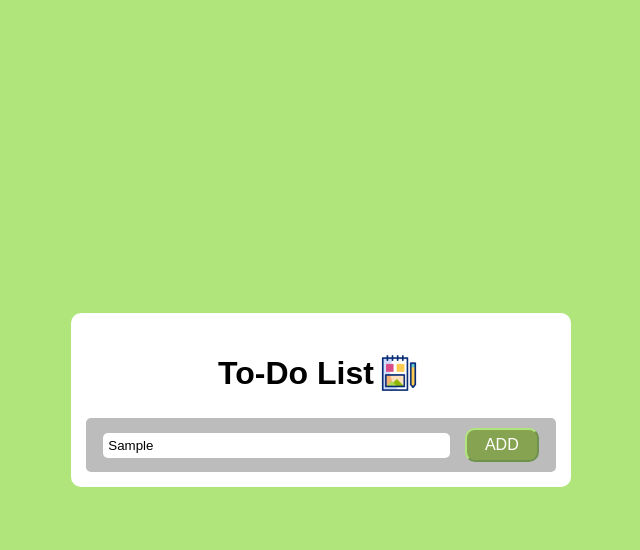
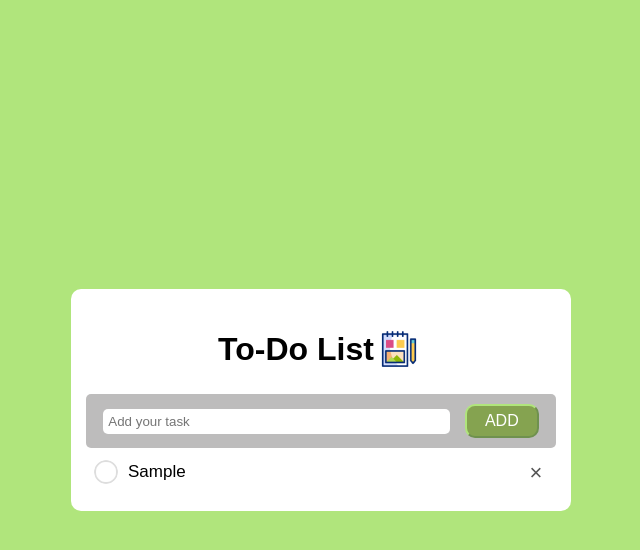
Before and after one commit to alpha21programmer/To-Do-App, a plain HTML site: page index.html in a window 1280 px wide. Both pictures are taken after typing "Sample" into the empty fields and a click on the button "ADD". Shown: the whole page, without its empty margins (319-959 px from the left). Drawn offline with Linux system fonts and the light colour scheme; files whose address does not match are found by name.

Commit message:
changes_done

```diff
--- a/app.js
+++ b/app.js
@@ -1,18 +1,49 @@
-const  listContainer = document.getElementById("list-container");
+const addButton = document.getElementById("button");
 
-const  inputBox = document.querySelector("button");
+const listContainer = document.getElementById("list-container");
+
+const inputBox = document.getElementById("todo-text");
+
+
 
 function addTask() {
-    if (inputBox.value === ''){
+
+    if (inputBox.value === ""){
         alert("You must write something");
 
     } else{
-        let li = document.createElement("li");
-        li.innerHTML = inputBox.value;
-        listContainer.appendChild(li);
+        const listItem = document.createElement("li");
+        listItem.innerHTML = inputBox.value;
+        listItem.textContent = inputBox.value;
+        listContainer.appendChild(listItem);
+        let span = document.createElement("span");
+        span.innerHTML = "\u00d7";
+        listItem.appendChild(span);
+
 
     }
+    inputBox.value="";
+    saveData();
+}
 
-} ;
+addButton.addEventListener("click", addTask);
 
-button.addEventlistener("click", addTask());
+    listContainer.addEventListener("click", function(e){
+        if(e.target.tagName === "LI") {
+            e.target.classList.toggle("checked");
+            saveData();
+        }
+        else if (e.target.tagName === "SPAN") {
+            e.target.parentElement.remove();
+            saveData();
+        }
+    },false);
+
+    function saveData() {
+        localStorage.setItem("myTaskData", listContainer.innerHTML);
+    }
+
+    function showData() {
+        listContainer.innerHTML = localStorage.getItem("myTaskData");
+    }
+    showData();
--- a/index.html
+++ b/index.html
@@ -1,25 +1,30 @@
 <!DOCTYPE html>
 <html lang="en">
   <head>
-    <meta charset="UTF-8">
-    <meta name="viewport" content="width=device-width, initial-scale=1.0">
+    <meta charset="UTF-8" />
+    <meta name="viewport" content="width=device-width, initial-scale=1.0" />
     <title>To-Do List App</title>
-    <link rel="stylesheet" href="style.css" >
-
+    <link rel="stylesheet" href="style.css"/>
   </head>
   <body>
-
     <div class="container">
       <div class="todo-app">
         <h1>To-Do List</h1>
-            <img src="C:\Users\pande\OneDrive\Desktop\Projects\To Do List App\images\layout.gif">
+        <img
+          src="C:\Users\pande\OneDrive\Desktop\Projects\To Do List App\images\layout.gif"/>
       </div>
 
       <div class="todo-body">
-            <input type="text" size="40"  id="todo-text" class="todo-input" placeholder="Add your task">
-            <button type="submit" id="button" onclick="addTask()">ADD</button>
+        <input
+          type="text"
+          size="40"
+          id="todo-text"
+          class="todo-input"
+          placeholder="Add your task"
+        />
+        <button type="submit" id="button">ADD</button>
       </div>
-        <ul id="list-container" >
+      <ul id="list-container">
         <!--<li class="checked">Task 1</li>
             <li>Task 2</li>
             <li>Task 3</li> -->
--- a/style.css
+++ b/style.css
@@ -107,3 +107,20 @@ ul li.checked {
 ul li.checked::before {
     background-image: url(images/checked.png);
 }
+
+ul li span {
+    position: absolute;
+    right: 0;
+    top: 5px;
+    width: 40px;
+    height: 40px;
+    font-size: 22px;
+    color: #555;
+    line-height: 40px;
+    text-align: center;
+    border-radius: 50%;
+}
+
+ul li span:hover{
+    background: #edeef0;
+}
```
Lines whose indentation alone changed are shown as unchanged.
